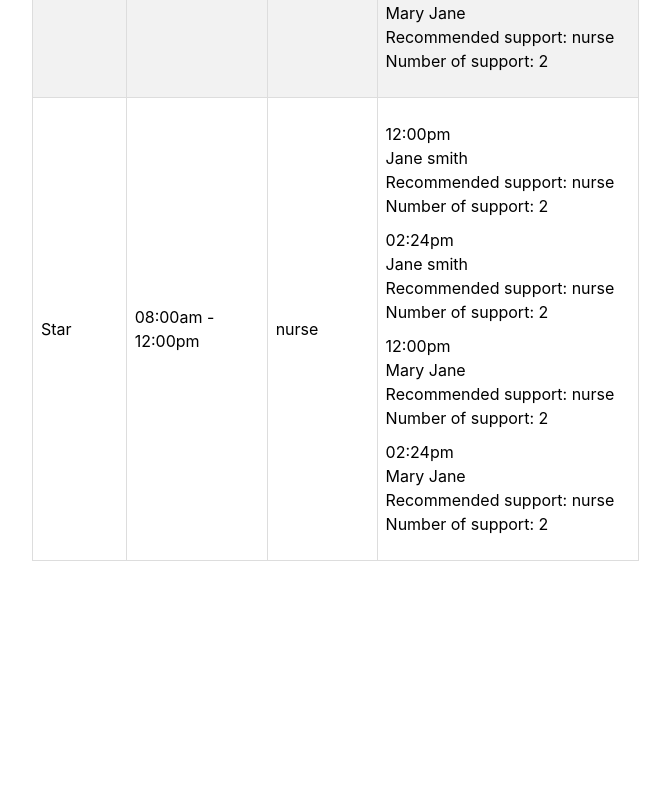
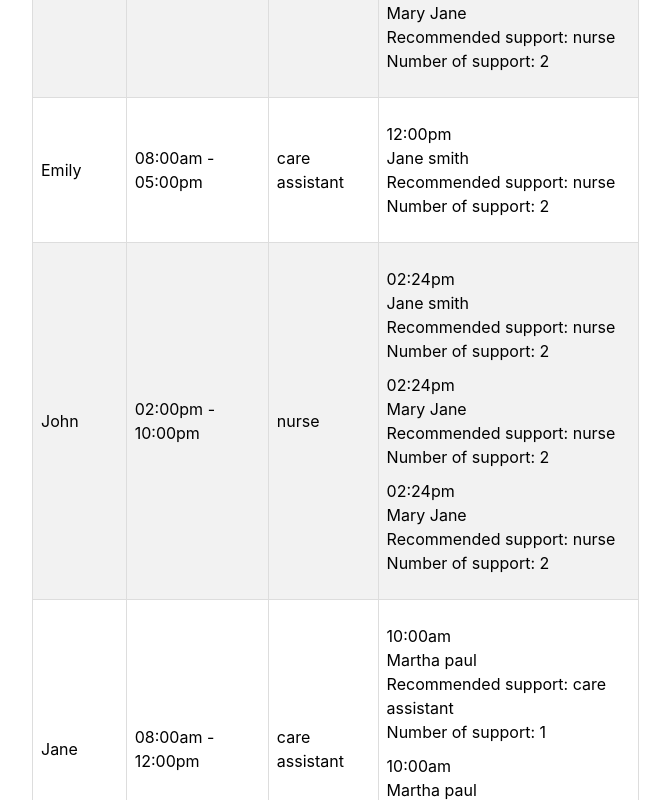
Before and after one commit to taofiqsulayman/roster-generator-react, a React (Vite) app: page / in a window 1280 px wide. Shown: the part 1440-2240 px from the top of the page, without its empty margins (56-726 px from the left). Before the commit the page ends 2009 px from the top, so only its background shows below. Built offline with nearby package versions, Linux system fonts and the light colour scheme.

Commit message:
Add new staff members and tasks

```diff
--- a/src/test_input.js
+++ b/src/test_input.js
@@ -24,6 +24,48 @@ const testData = {
         end: "12:00pm",
       },
     },
+    {
+      name: "John",
+      role: "nurse",
+      shift: {
+        start: "02:00pm",
+        end: "10:00pm",
+      },
+    },
+    {
+      name: "Emily",
+      role: "care assistant",
+      shift: {
+        start: "08:00am",
+        end: "05:00pm",
+      },
+    },
+    {
+      name: "David",
+      role: "nurse",
+      shift: {
+        start: "06:00pm",
+        end: "02:00am",
+      },
+    },
+    {
+      name: "Jane",
+      role: "care assistant",
+      shift: {
+        start: "08:00am",
+        end: "12:00pm",
+      },
+    },
+    {
+      name: "Martha",
+      role: "care assistant",
+      shift: {
+        start: "12:00pm",
+        end: "06:00pm",
+      },
+    },
+
+
   ],
 
   tasks: [
@@ -81,6 +123,37 @@ const testData = {
         time: '02:24pm',
         su: 'Mary Jane',
     },
+    {
+        supportPersonel: 'care assistant',
+        noSupportPersonel: 1,
+        time: '10:00am',
+        su: 'Martha paul',
+    },
+    {
+        supportPersonel: 'care assistant',
+        noSupportPersonel: 2,
+        time: '09:00am',
+        su: 'Mary Jane',
+    },
+    {
+        supportPersonel: 'nurse',
+        noSupportPersonel: 2,
+        time: '12:00pm',
+        su: 'Mary Jane',
+    },
+    {
+        supportPersonel: 'care assistant',
+        noSupportPersonel: 1,
+        time: '04:00pm',
+        su: 'Mary Jane',
+    },
+    {
+        supportPersonel: 'nurse',
+        noSupportPersonel: 2,
+        time: '02:24pm',
+        su: 'Mary Jane',
+    },
+
   ],
 };
 
```
